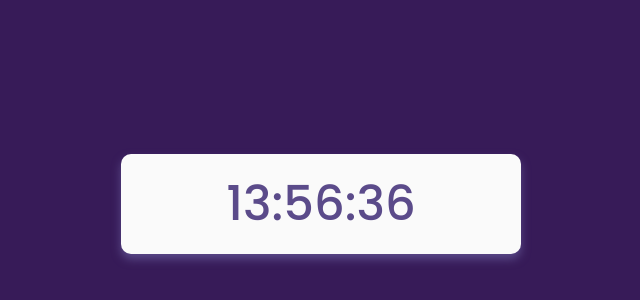
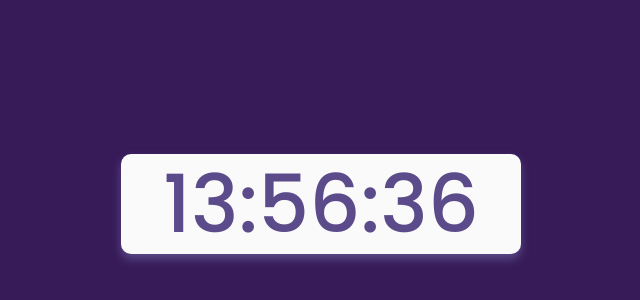
Before and after one commit to huda-addelson/jam-digital, a plain HTML site: page index.html in a window 1280 px wide. Shown: the part 196-496 px from the top of the page, without its empty margins (319-959 px from the left). Drawn offline with Linux system fonts and the light colour scheme.

Commit message:
update responsive

```diff
--- a/app.js
+++ b/app.js
@@ -18,7 +18,7 @@ function tampilJam() {
     s = (s < 10) ? "0" + s : s;
 
     let time = h + ":" + m + ":" + s;
-    document.getElementById("jamDigital").textContent = time;
+    document.getElementById("time").textContent = time;
 
     setTimeout(tampilJam, 1000);
 }
--- a/index.html
+++ b/index.html
@@ -13,7 +13,9 @@
 <body>
 
     <div class="container">
-        <div class="jam" id="jamDigital" onload="tampilJam"></div>
+        <div class="jam" id="jamDigital" onload="tampilJam">
+            <p id="time"></p>
+        </div>
     </div>
     <script src="app.js"></script>
 </body>
--- a/style.css
+++ b/style.css
@@ -24,7 +24,7 @@ body {
 
 .jam {
     margin: 0 20px;
-    font-size: 3rem;
+    font-size: 5rem;
     font-weight: 500;
     color: #5B4B8A;
     width: 400px;
@@ -38,8 +38,20 @@ body {
     box-shadow: 0px 5px 10px #5B4B8A;
 }
 
-@media (max-width:350px) {
-    .jam {
-        width: 100%;
+#time {
+    width: 100%;
+    font-size: 100%;
+}
+
+
+@media (max-width:400px) {
+    #time {
+        font-size: 3rem;
     }
 }
+
+@media (max-width: 250px) {
+    #time {
+        font-size: 2rem;
+    }
+}
```
